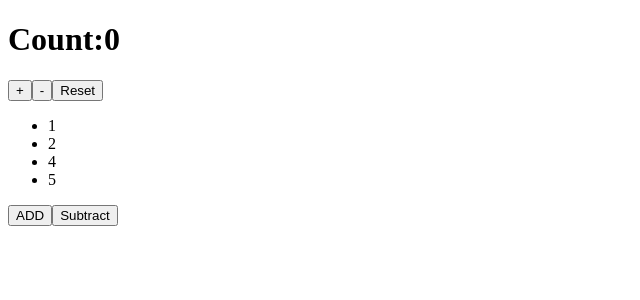
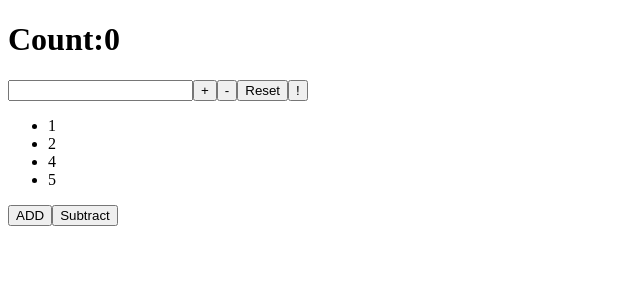
Before and after one commit to hammadhttps/react_practice, a React (Vite) app in the folder my_app_4/: page / in a window 1280 px wide. Shown: the top 300 px of the page, without its empty margins (0-640 px from the left). Built offline with nearby package versions, Linux system fonts and the light colour scheme.

Commit message:
feat: update Use_reducer_eg component to handle input changes and set count state

```diff
--- a/my_app_4/src/components/Use_reducer_eg.jsx
+++ b/my_app_4/src/components/Use_reducer_eg.jsx
@@ -11,6 +11,8 @@ const reducer=(state,action)=>{
 
                 case 'reset':
                     return {...state,count:0};
+                case "set":
+                    return { ...state, count: action.payload+state.count };
                 default:
                     return state;
                     }
@@ -22,9 +24,17 @@ const Use_reducer_eg = () => {
   return (
     <div>
         <h1>Count:{state.count}</h1>
+        <input
+          type="number"
+          name=""
+          id=""
+        /* <button onClick={()=>dispatch({type:state.count})}></button> */
+          onChange={e => dispatch({ type: "set", payload: Number(e.target.value) })}
+        />
         <button onClick={()=>dispatch({type:"increment"})}>+</button>
         <button onClick={()=>dispatch({type:"decrement"})}>-</button>
         <button onClick={()=>dispatch({type:"reset"})}>Reset</button>
+        <button onClick={()=>dispatch({type:state.count})}>!</button>
     </div>
   )
 }
```
